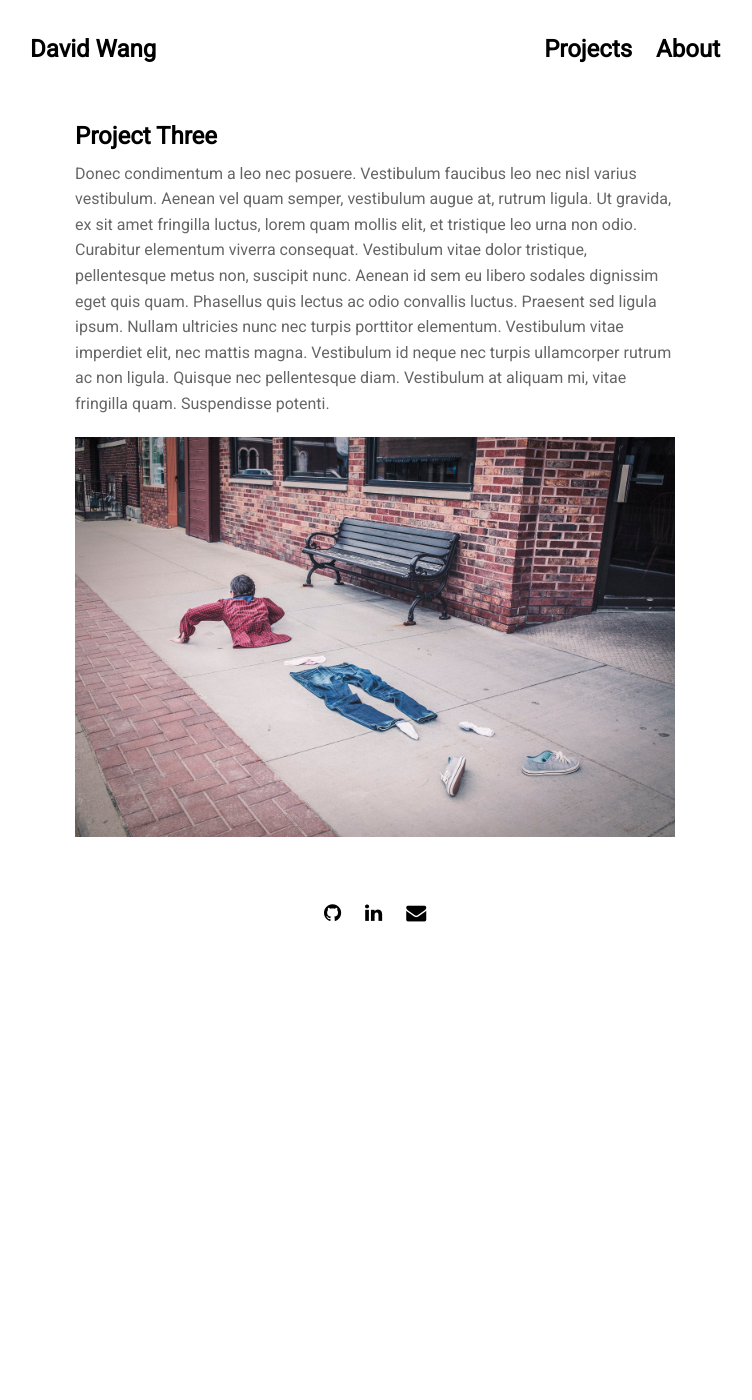
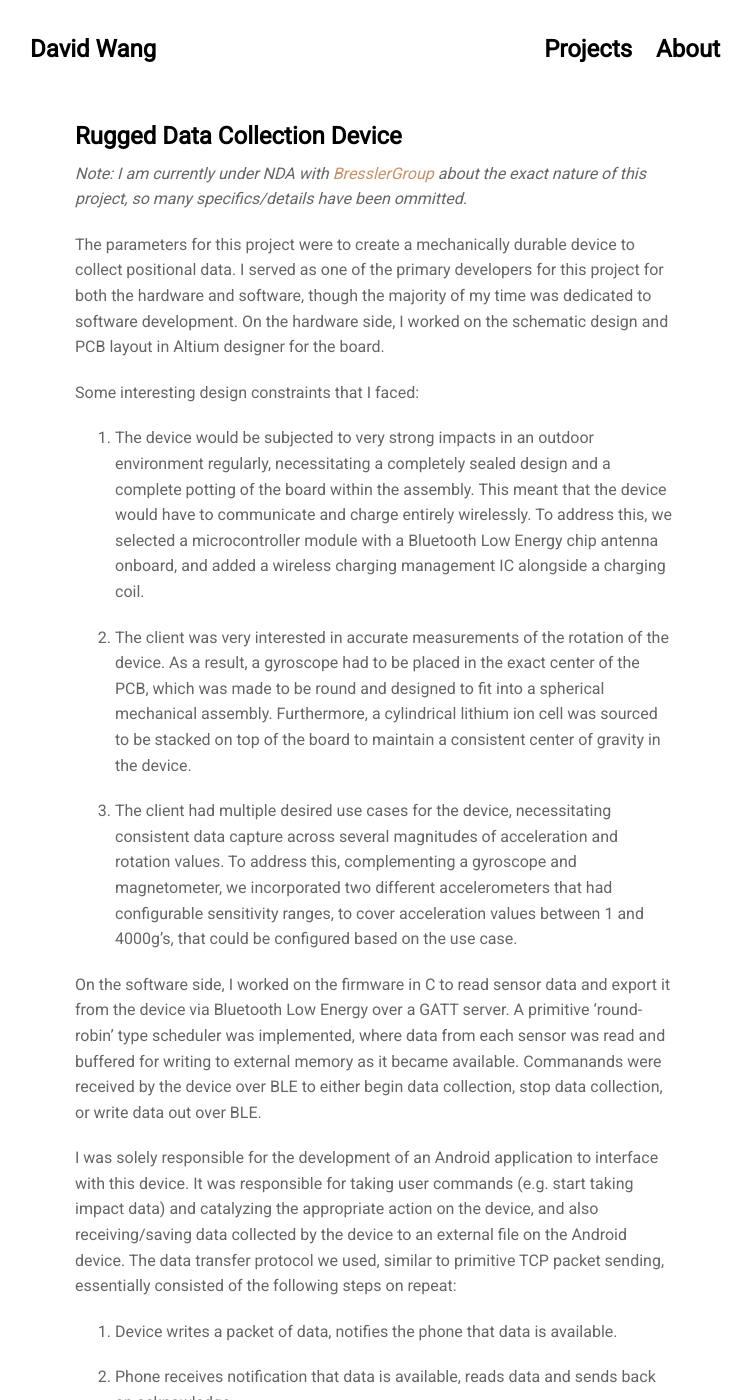
Before and after one commit to david-wang-1/david-wang-1.github.io, a Jekyll site: the page built from projects/proj-3.md, in a window 1280 px wide and 1400 px high. Shown: the whole window, without its empty margins (265-1017 px from the left). Built offline with Jekyll 4.4.1, drawn with Linux system fonts in a browser that asks for light colours; nearby versions of some CDN libraries; some of the changed text lies outside the part shown.

Commit message:
updated project 3 with rugged details

```diff
--- a/_data/settings.yml
+++ b/_data/settings.yml
@@ -50,9 +50,9 @@ contact: >
 projects:
 - {name: 'Ghost Mouse', folder: 'proj-1', file: 'projects/proj-1.html'}
 - {name: 'Sencity', folder: 'proj-2', file: 'projects/proj-2.html'}
-- {name: 'Maximum Inertia', folder: 'proj-3', file: 'projects/proj-3.html'}
-- {name: 'Project Four', folder: 'proj-4', file: 'projects/proj-4.html'}
-- {name: 'Project Five', folder: 'proj-5', file: 'projects/proj-5.html'}
+- {name: 'Rugged Data Collection Device', folder: 'proj-3', file: 'projects/proj-3.html'}
+- {name: 'Wikipedia Search Engine', folder: 'proj-4', file: 'projects/proj-4.html'}
+- {name: 'Maximum Inertia', folder: 'proj-5', file: 'projects/proj-5.html'}
 
 #-------------------------------
 # Contact Section
--- a/projects/proj-3.md
+++ b/projects/proj-3.md
@@ -1,8 +1,29 @@
 ---
 layout: post
-title: 'Project Three'
+title: 'Rugged Data Collection Device'
 ---
 
-Donec condimentum a leo nec posuere. Vestibulum faucibus leo nec nisl varius vestibulum. Aenean vel quam semper, vestibulum augue at, rutrum ligula. Ut gravida, ex sit amet fringilla luctus, lorem quam mollis elit, et tristique leo urna non odio. Curabitur elementum viverra consequat. Vestibulum vitae dolor tristique, pellentesque metus non, suscipit nunc. Aenean id sem eu libero sodales dignissim eget quis quam. Phasellus quis lectus ac odio convallis luctus. Praesent sed ligula ipsum. Nullam ultricies nunc nec turpis porttitor elementum. Vestibulum vitae imperdiet elit, nec mattis magna. Vestibulum id neque nec turpis ullamcorper rutrum ac non ligula. Quisque nec pellentesque diam. Vestibulum at aliquam mi, vitae fringilla quam. Suspendisse potenti.
+<i>Note: I am currently under NDA with <a href="http://bresslergroup.com" target="_blank">BresslerGroup</a> about the exact nature of this project, so many specifics/details have been ommitted.</i>
 
-{% include image.html url="http://www.gratisography.com" image="projects/proj-3/clothes.jpg" %}
+The parameters for this project were to create a mechanically durable device to collect positional data. I served as one of the primary developers for this project for both the hardware and software, though the majority of my time was dedicated to software development. On the hardware side, I worked on the schematic design and PCB layout in Altium designer for the board.
+
+Some interesting design constraints that I faced:
+
+1. The device would be subjected to very strong impacts in an outdoor environment regularly, necessitating a completely sealed design and a complete potting of the board within the assembly. This meant that the device would have to communicate and charge entirely wirelessly. To address this, we selected a microcontroller module with a Bluetooth Low Energy chip antenna onboard, and added a wireless charging management IC alongside a charging coil.
+
+2. The client was very interested in accurate measurements of the rotation of the device. As a result, a gyroscope had to be placed in the exact center of the PCB, which was made to be round and designed to fit into a spherical mechanical assembly. Furthermore, a cylindrical lithium ion cell was sourced to be stacked on top of the board to maintain a consistent center of gravity in the device.
+
+3. The client had multiple desired use cases for the device, necessitating consistent data capture across several magnitudes of acceleration and rotation values. To address this, complementing a gyroscope and magnetometer, we incorporated two different accelerometers that had configurable sensitivity ranges, to cover acceleration values between 1 and 4000g's, that could be configured based on the use case.
+
+On the software side, I worked on the firmware in C to read sensor data and export it from the device via Bluetooth Low Energy over a GATT server. A primitive 'round-robin' type scheduler was implemented, where data from each sensor was read and buffered for writing to external memory as it became available. Commanands were received by the device over BLE to either begin data collection, stop data collection, or write data out over BLE.
+
+I was solely responsible for the development of an Android application to interface with this device. It was responsible for taking user commands (e.g. start taking impact data) and catalyzing the appropriate action on the device, and also receiving/saving data collected by the device to an external file on the Android device. The data transfer protocol we used, similar to primitive TCP packet sending, essentially consisted of the following steps on repeat:
+
+1. Device writes a packet of data, notifies the phone that data is available.
+
+2. Phone receives notification that data is available, reads data and sends back an acknowledge.
+
+In case the transmission was ever lost or corrupted, the device would catch the lack of acknowledge and resend the dropped packets in question.
+
+
+{% include image.html url="http://www.gratisography.com" image="projects/proj-3/thumb.jpg" %}
```
Also changed, not shown: assets/img/projects/proj-3/thumb.jpg, 2 other files.
